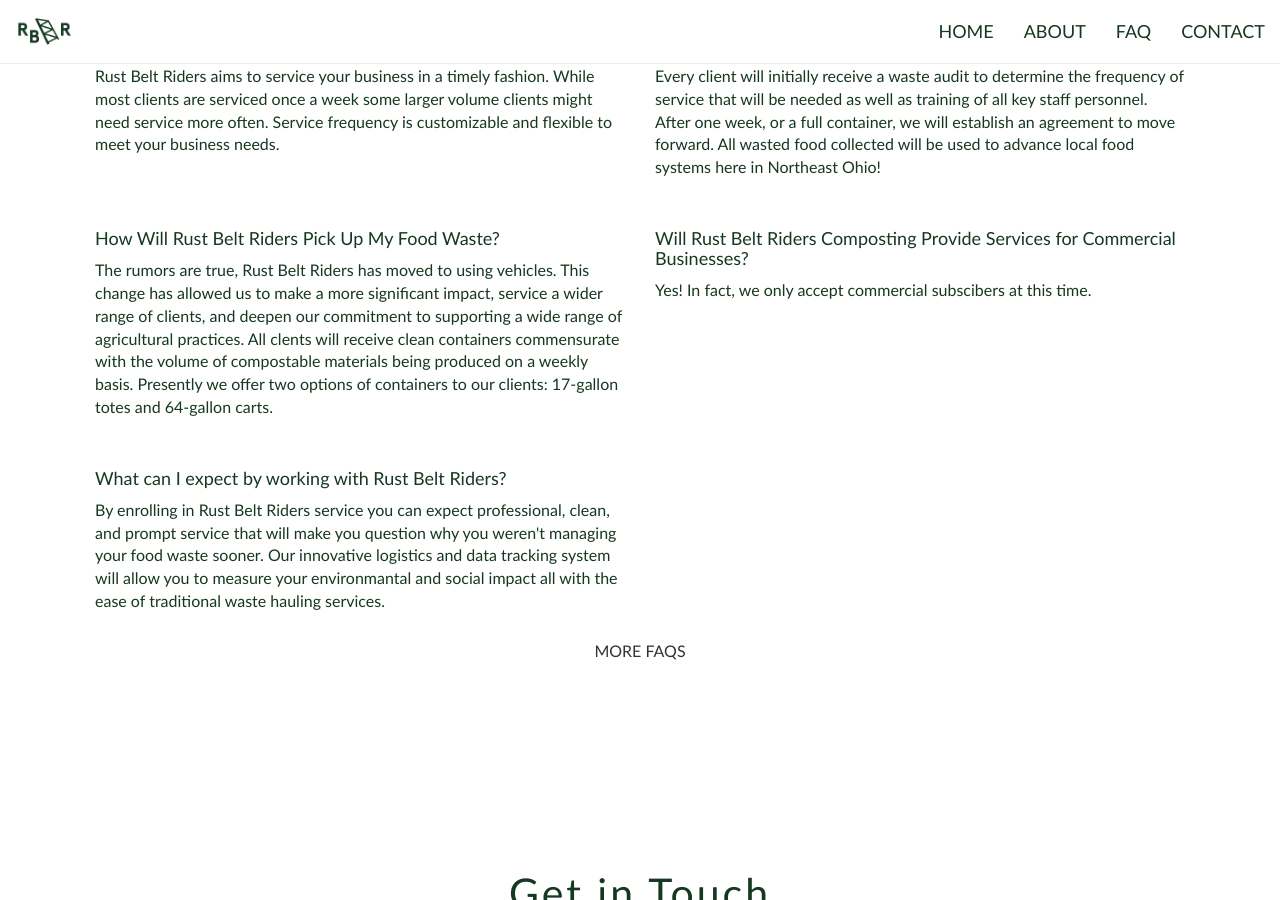
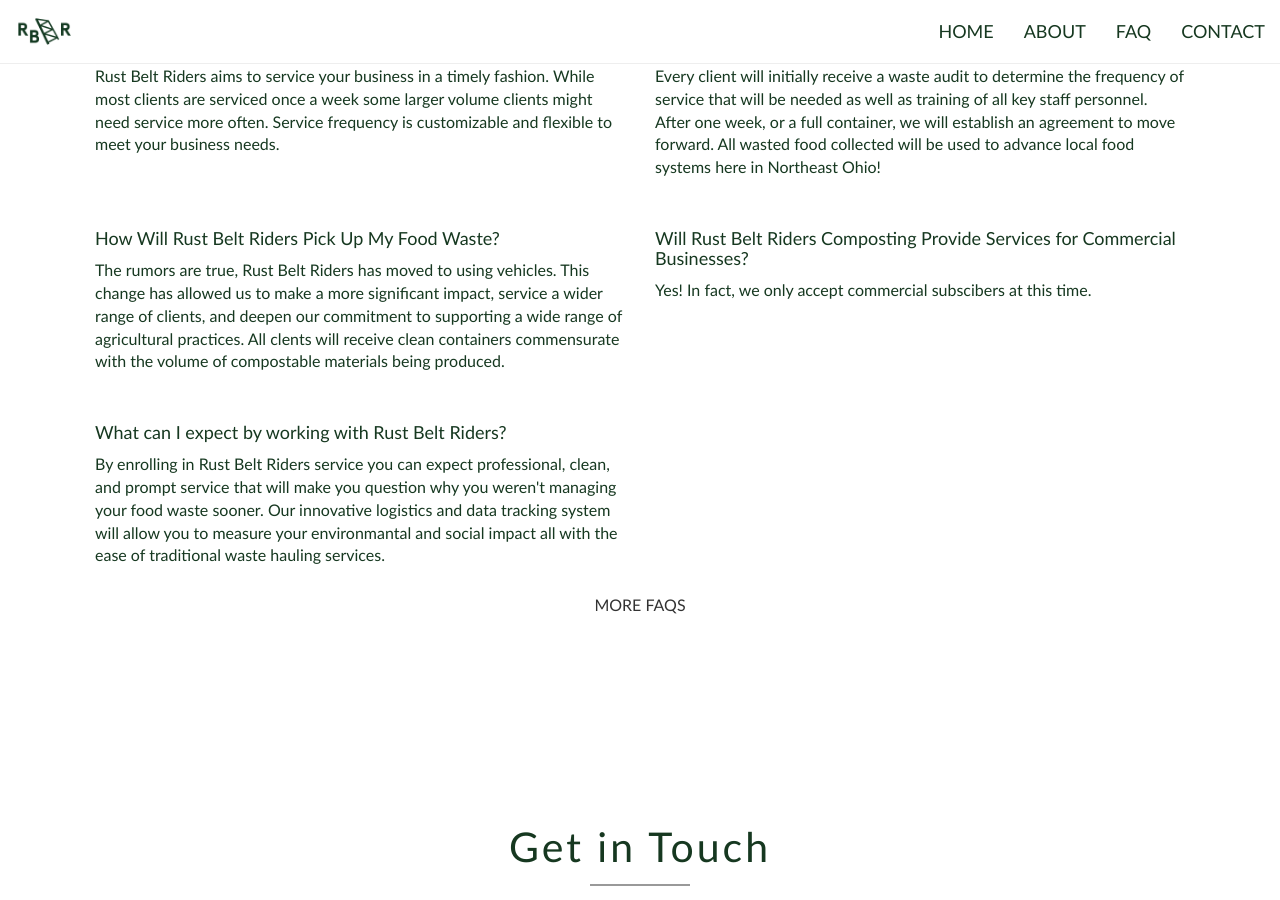
Before and after one commit to rbr-cleveland/rbr-cleveland.github.io, a Jekyll site: the page built from index.html, in a window 1280 px wide and 900 px high, scrolled down 1832 px. Built offline with Jekyll 4.4.1, drawn with Linux system fonts in a browser that asks for light colours; nearby versions of some CDN libraries; comment, search, counter and statistics services are not loaded.

Commit message:
Updated generalfaq.yml

```diff
--- a/_data/generalfaq.yml
+++ b/_data/generalfaq.yml
@@ -11,7 +11,7 @@
 - published: true
   title: "How Will Rust Belt Riders Pick Up My Food Waste?"
   content: >
-     The rumors are true, Rust Belt Riders has moved to using vehicles. This change has allowed us to make a more significant impact, service a wider range of clients, and deepen our commitment to supporting a wide range of agricultural practices. All clents will receive clean containers commensurate with the volume of compostable materials being produced on a weekly basis. Presently we offer two options of containers to our clients: 17-gallon totes and 64-gallon carts.
+     The rumors are true, Rust Belt Riders has moved to using vehicles. This change has allowed us to make a more significant impact, service a wider range of clients, and deepen our commitment to supporting a wide range of agricultural practices. All clents will receive clean containers commensurate with the volume of compostable materials being produced.
 
 
 - published: true
```
